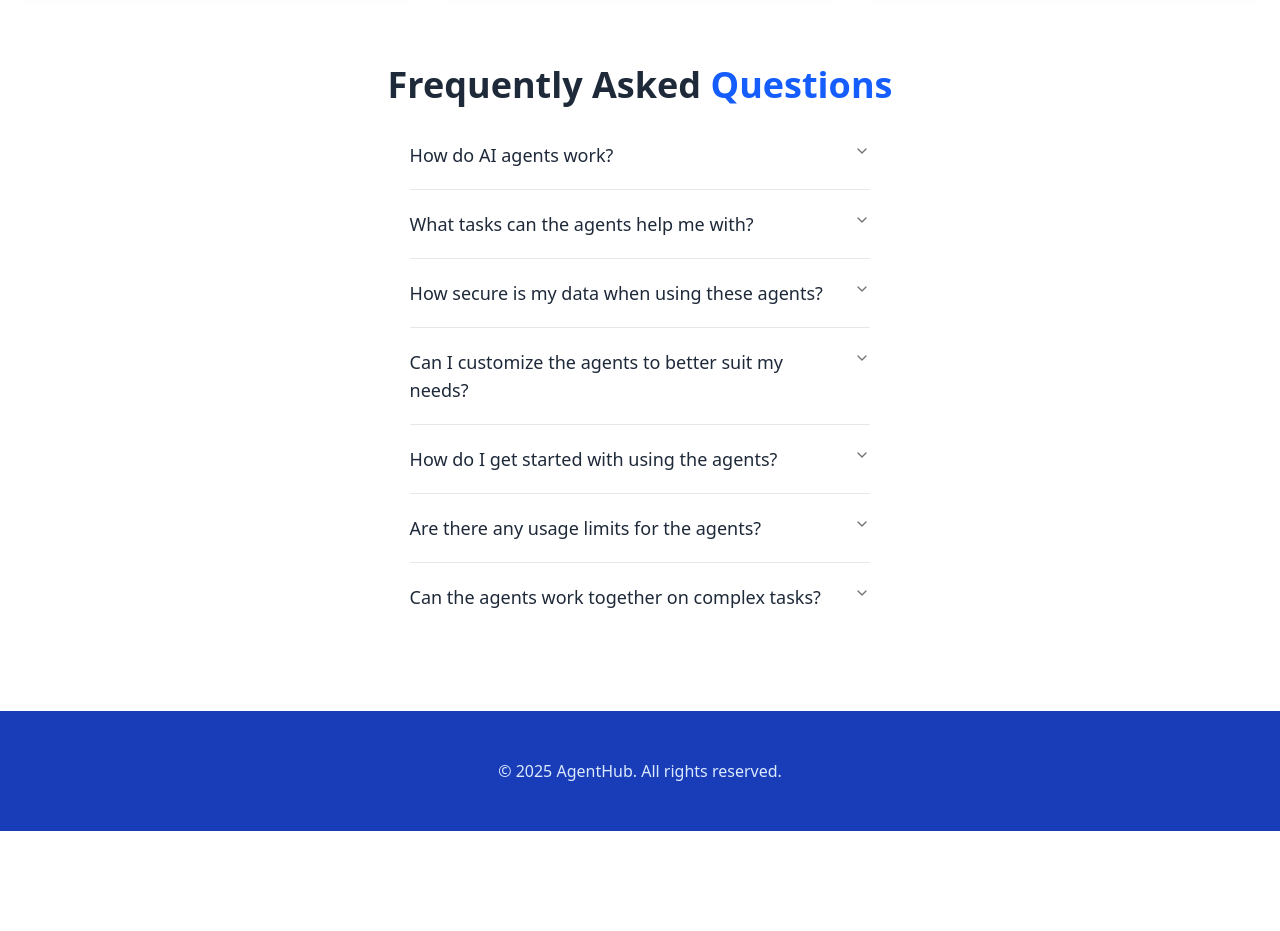
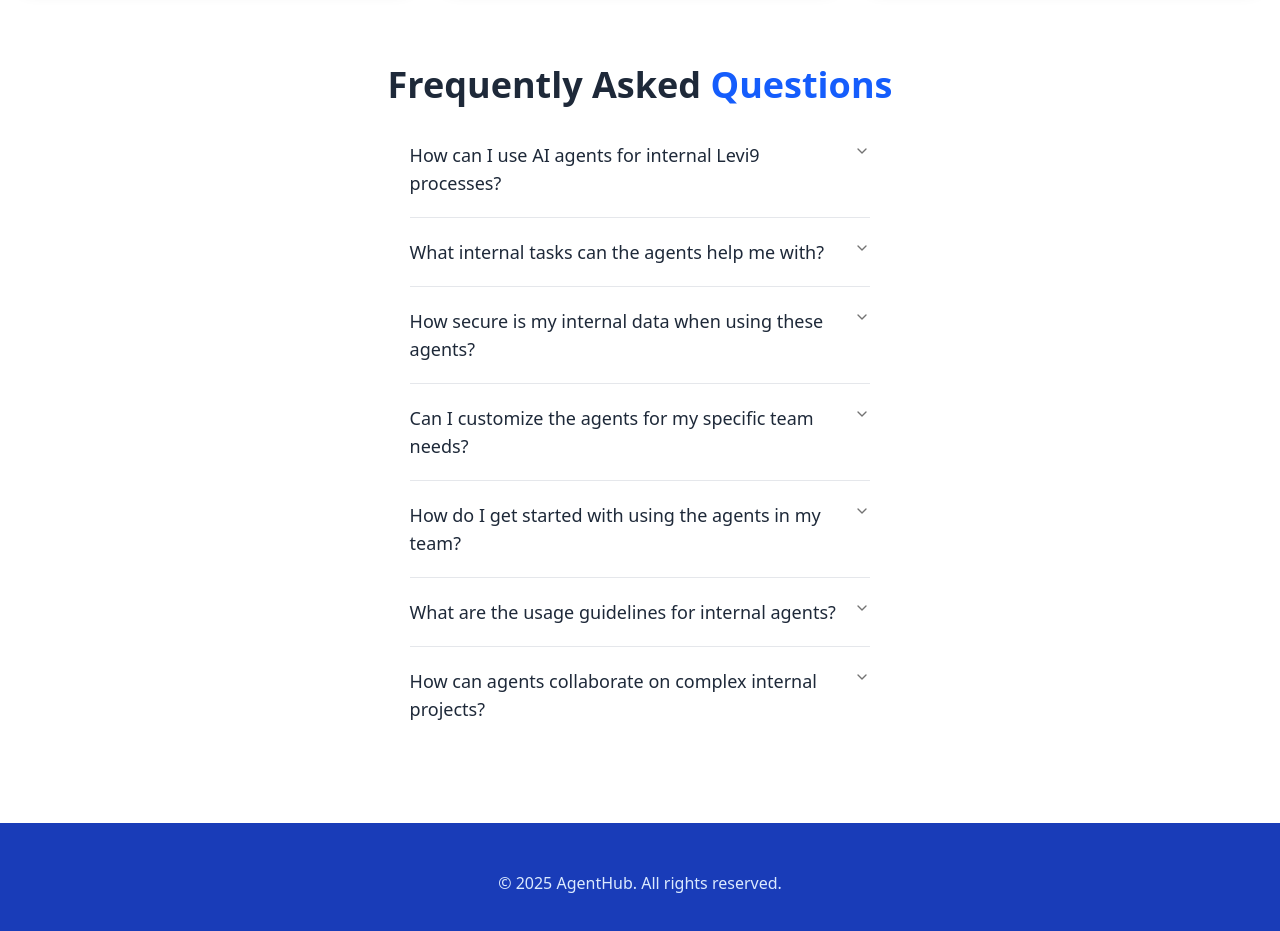
Before and after one commit to filip-levi/vibex-template, a Next.js app: page / in a window 1280 px wide. Shown: the part 1820-2751 px from the top of the page. Before the commit the page ends 2651 px from the top, so only its background shows below. Built offline with nearby package versions, Linux system fonts and the light colour scheme.

Commit message:
added favicon and adjusted faq

```diff
--- a/src/components/FaqAccordion.tsx
+++ b/src/components/FaqAccordion.tsx
@@ -9,39 +9,39 @@ import {
 
 const faqs = [
   {
-    question: 'How do AI agents work?',
+    question: 'How can I use AI agents for internal Levi9 processes?',
     answer:
-      'Our AI agents use advanced machine learning algorithms and natural language processing to understand and respond to your requests. Each agent is specialized in a specific domain and trained on relevant data to provide expert assistance in their field.',
+      'Our AI agents are designed to streamline internal Levi9 operations. Nova helps with technical documentation and research, Atlas assists with project data analysis, Sage handles internal communications and content creation, Orion supports development tasks, and Echo manages internal support requests. Each agent is trained on Levi9-specific processes and documentation.',
   },
   {
-    question: 'What tasks can the agents help me with?',
+    question: 'What internal tasks can the agents help me with?',
     answer:
-      'Our agents can assist with a wide range of tasks depending on their specialization. Nova can help with research, Atlas with data analysis, Sage with creative writing, Orion with coding tasks, Echo with customer support inquiries, and Luna with language translation.',
+      "Our agents can assist with various internal Levi9 tasks: Nova can help with technical research and documentation, Atlas can analyze project metrics and KPIs, Sage can draft internal communications and reports, Orion can assist with code reviews and development tasks, and Echo can help with internal support and process inquiries. They're all integrated with our internal systems and follow Levi9's best practices.",
   },
   {
-    question: 'How secure is my data when using these agents?',
+    question: 'How secure is my internal data when using these agents?',
     answer:
-      "We take data security very seriously. All communications with our agents are encrypted, and we do not store your personal data beyond what's necessary to provide the service. You can review our privacy policy for more details on how we handle your information.",
+      "All agents operate within Levi9's secure internal network and follow our strict security protocols. They only access authorized internal resources and maintain data confidentiality. All interactions are logged and monitored according to our internal security policies, and agents are regularly audited for compliance.",
   },
   {
-    question: 'Can I customize the agents to better suit my needs?',
+    question: 'Can I customize the agents for my specific team needs?',
     answer:
-      'Yes, our agents can be customized to better understand your preferences and requirements over time. Additionally, our enterprise plans offer more extensive customization options, including training on your specific data and integration with your existing systems.',
+      "Yes, agents can be customized for different Levi9 teams and projects. They can be trained on team-specific documentation, coding standards, and internal processes. Our platform allows you to set up custom workflows and integrate with team-specific tools while maintaining compliance with Levi9's standards.",
   },
   {
-    question: 'How do I get started with using the agents?',
+    question: 'How do I get started with using the agents in my team?',
     answer:
-      "Getting started is simple! Just click the 'Get Started' button, create an account, and you'll have immediate access to all our agents. You can then select the agent that best fits your current needs and begin interacting with them right away.",
+      "Getting started is simple! Log in with your Levi9 credentials, select the agent that best fits your team's needs, and begin using them for your internal tasks. Each agent comes with pre-configured access to relevant internal systems and documentation. You can also request additional integrations through the internal support portal.",
   },
   {
-    question: 'Are there any usage limits for the agents?',
+    question: 'What are the usage guidelines for internal agents?',
     answer:
-      'We offer different plans with varying usage limits. Our free tier allows you to experience the basic capabilities of each agent with some limitations. For unlimited access and advanced features, we recommend upgrading to one of our premium plans.',
+      "Usage is based on your team's access level and project requirements. All agents are available 24/7 for internal use, with priority given to critical business operations. Usage is monitored to ensure optimal resource allocation across teams. For specific usage quotas or additional access, please contact your team lead or the internal support team.",
   },
   {
-    question: 'Can the agents work together on complex tasks?',
+    question: 'How can agents collaborate on complex internal projects?',
     answer:
-      'One of the unique features of our platform is the ability for agents to collaborate. For example, Nova can research a topic, Sage can write content based on that research, and Luna can translate it into multiple languages, all in a seamless workflow.',
+      'Our agents are designed to work together seamlessly on internal projects. For example, Nova can research technical requirements, Atlas can analyze project metrics, Sage can draft project documentation, Orion can assist with implementation, and Echo can handle stakeholder communications. This collaborative approach ensures comprehensive project support while maintaining internal standards and processes.',
   },
 ];
 
```
Also changed, not shown: 1 other file (tests, documents, lock files or other folders).
